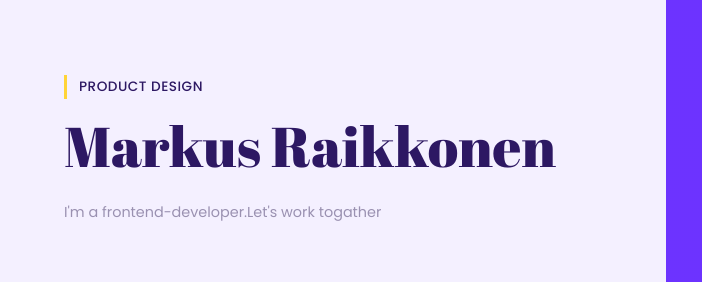
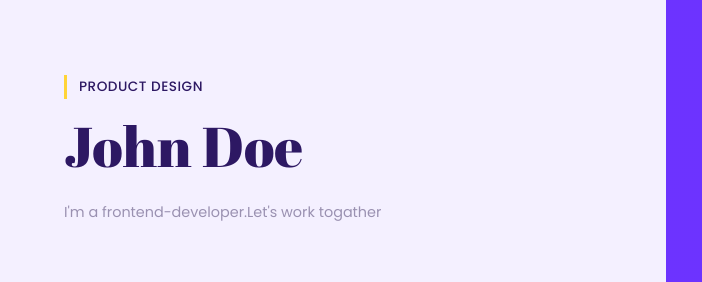
Before and after one commit to Ahtasham-ul-haq/Portfolio, a plain HTML site: page index.html in a window 1280 px wide. Shown: the part 216-498 px from the top of the page, 0-702 px from the left. Drawn offline with nearby package versions, Linux system fonts and the light colour scheme.

Commit message:
initialcommit

```diff
--- a/index.html
+++ b/index.html
@@ -47,7 +47,7 @@
             <div class="container">
                 <div class="showcase-info">
                     <h3 class="sub-heading">Product Design</h3>
-                    <h1 class="heading">Markus Raikkonen</h1>
+                    <h1 class="heading">John Doe</h1>
                     <p class="text">I'm a frontend-developer.Let's work togather</p>
                     <div class="cta">
                         <a href="#" class="btn">Contact me</a>
```
